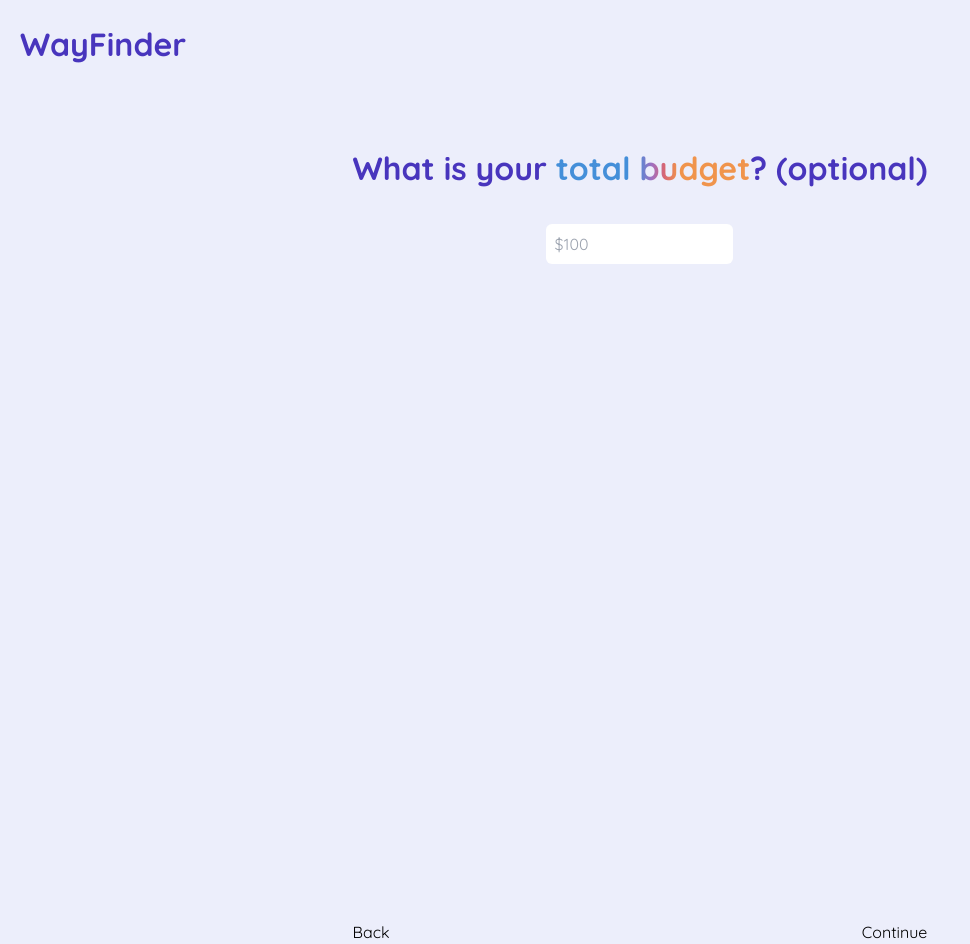
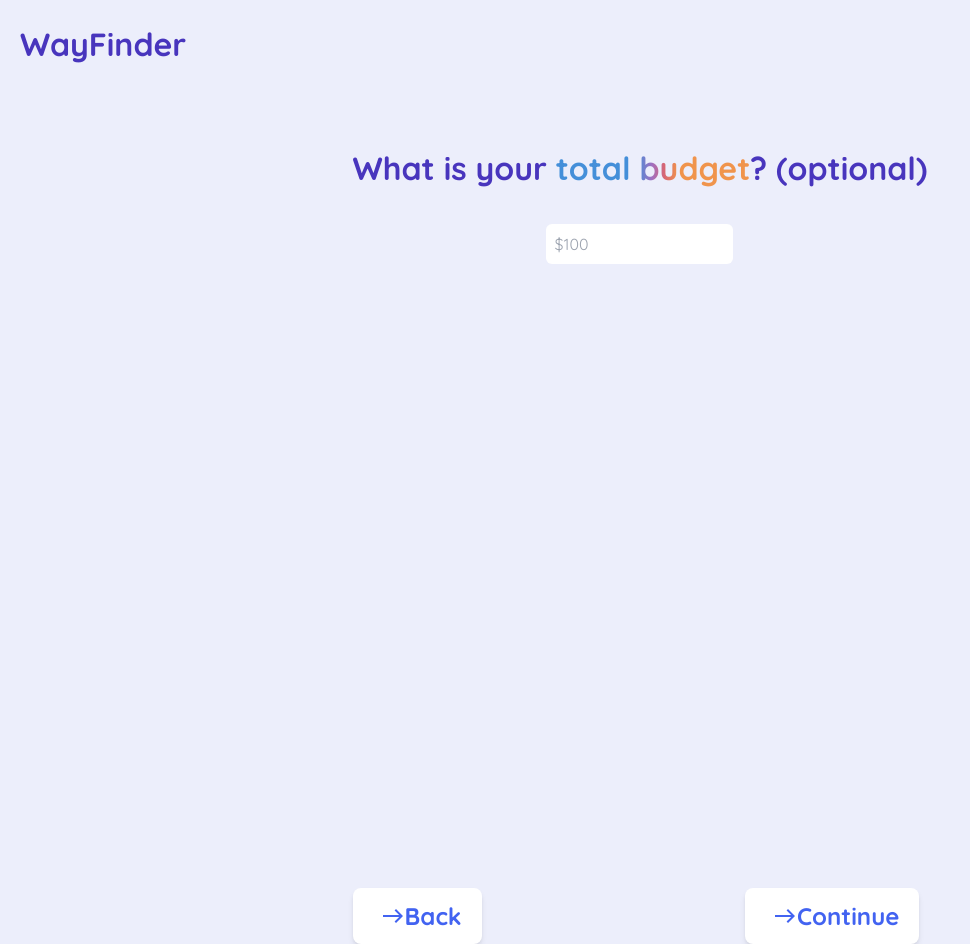
Before and after one commit to britzky/career-coach, a React (Vite) app in the folder frontend/career-coach/: page /budget in a window 1280 px wide. Shown: the whole page, without its empty margins (0-970 px from the left). Built offline with nearby package versions, Linux system fonts and the light colour scheme.

Commit message:
Finished NavButton

```diff
--- a/frontend/career-coach/src/components/NavButton/NavButton.tsx
+++ b/frontend/career-coach/src/components/NavButton/NavButton.tsx
@@ -1,14 +1,26 @@
-import React from 'react';
+import WestIcon from '@mui/icons-material/West';
+import EastIcon from '@mui/icons-material/East';
 
 interface ButtonProps {
   onClick?: () => void;
+  back?: boolean;
   children?: React.ReactNode;
 }
 
-export const NavButton: React.FC<ButtonProps> = ({ onClick, children }) => {
+export const NavButton: React.FC<ButtonProps> = ({ onClick, children, back }) => {
   return (
-    <button onClick={onClick}>
-      {children}
-    </button>
+    <>
+    {back ? (
+      <button type="button" onClick={onClick} className="text-buttonText bg-buttonWhite hover:bg-hoverButton focus:ring-1 focus:bg-clickedButton font-bold rounded-lg text-sm px-5 py-2.5 text-center inline-flex items-center me-2 shadow-md">
+        <WestIcon className="mr-2" />
+        {children}
+      </button>
+    ):(
+      <button type="button" onClick={onClick} className="text-buttonText bg-buttonWhite hover:bg-hoverButton focus:ring-1 focus:bg-clickedButton font-bold rounded-lg text-sm px-5 py-2.5 text-center inline-flex items-center me-2 shadow-md">
+        <EastIcon className="ml-2" />
+        {children}
+      </button>
+    )}
+    </>
   );
 };
--- a/frontend/career-coach/tailwind.config.js
+++ b/frontend/career-coach/tailwind.config.js
@@ -22,6 +22,9 @@ export default {
         'bold': 700
       },
       colors: {
+        buttonWhite: '#FFFFFF',
+        hoverButton: '#F3F5FF',
+        clickedButton: '#E7EAFF',
         ligthPurple: '#ECEEFB',
         purpleText: '#4835BD',
         buttonText: '#4263F1',
```
